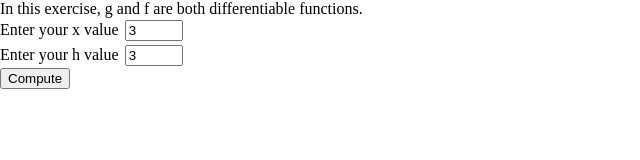
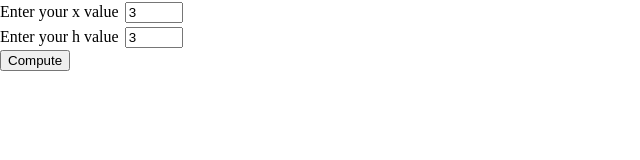
Before and after one commit to rdloo/rdlooney.github.io, a plain HTML site: page index.html in a window 1280 px wide. Shown: the whole page, without its empty margins (0-640 px from the left). Drawn offline with Linux system fonts and the light colour scheme.

Commit message:
Update index.html

```diff
--- a/index.html
+++ b/index.html
@@ -7,9 +7,6 @@
     <title>Chain Rule Tool</title>
   </head>
   <body>
-    <div>
-      In this exercise, g and f are both differentiable functions.
-    </div>
     <div>
       Enter your x value
       <input value="3" id="x"/>
```
